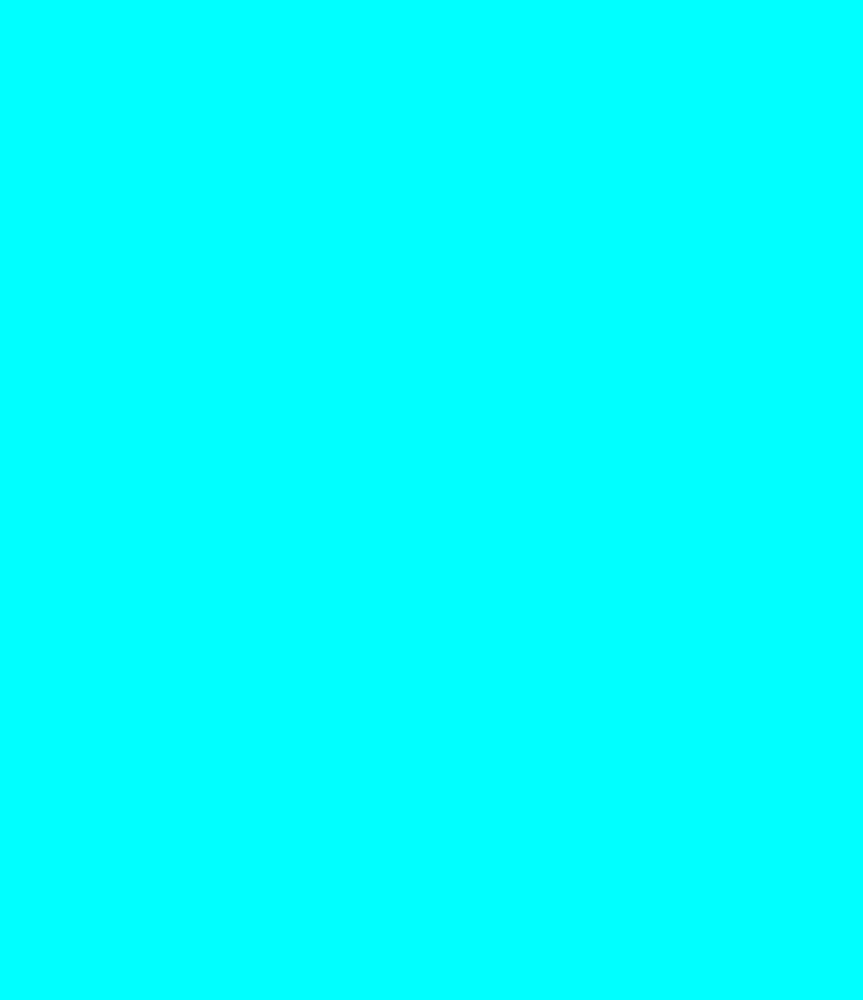
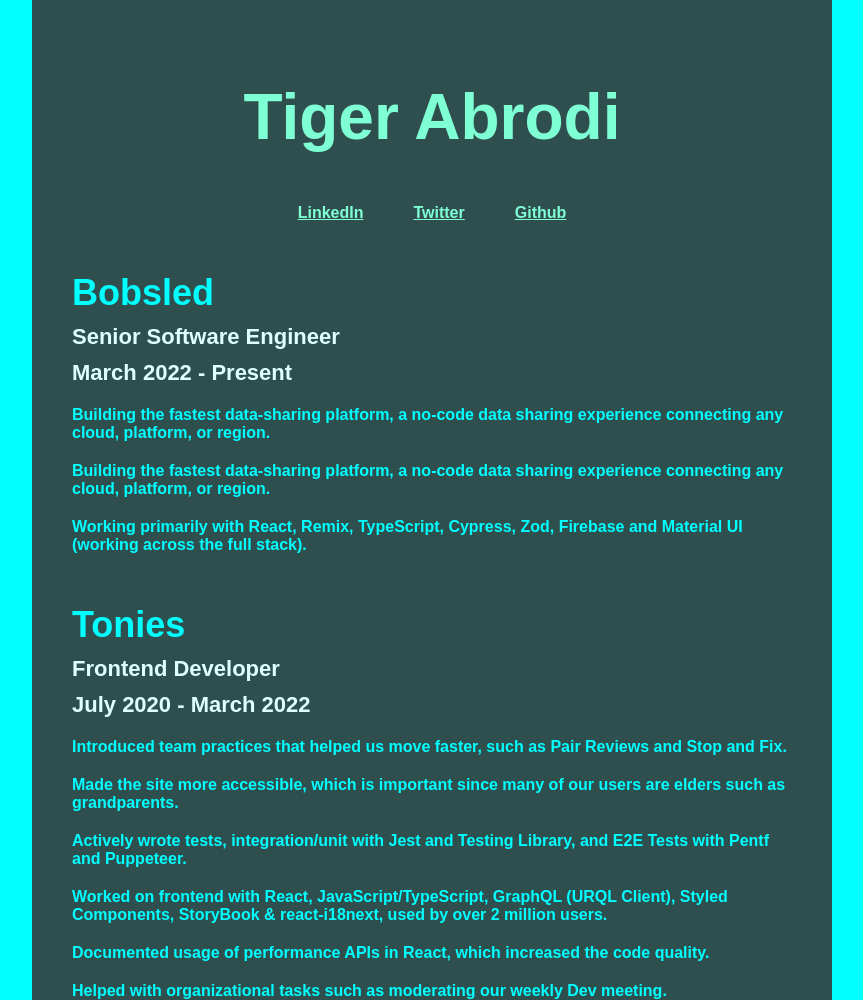
Before and after one commit to tigerabrodi/cloud-resume, a plain HTML site: page index.html in a window 1280 px wide. Shown: the whole page, without its empty margins (208-1071 px from the left). Before the commit the page ends 800 px from the top, so only its background shows below. Drawn offline with Linux system fonts and the light colour scheme.

Commit message:
small resume

```diff
--- a/index.css
+++ b/index.css
@@ -16,4 +16,69 @@ body {
   height: 100%;
   width: 100%;
   font-family: sans-serif;
+  display: flex;
+  align-items: center;
+  flex-direction: column;
 }
+
+.resume {
+  width: 800px;
+  height: 1200px;
+  margin: auto 0;
+  position: relative;
+  background-color: darkslategrey;
+  display: flex;
+  flex-direction: column;
+  align-items: center;
+}
+
+.resume__title {
+  color: aquamarine;
+  font-size: 64px;
+  margin-top: 80px;
+}
+
+.resume__links-wrapper {
+  margin-top: 50px;
+  display: flex;
+  align-items: center;
+}
+
+.resume__links-wrapper a {
+  color: aquamarine;
+  font-weight: bold;
+  margin-right: 50px;
+}
+
+.resume__links-wrapper a:last-of-type {
+  margin-right: 0;
+}
+
+.resume__job:first-of-type {
+  margin-top: 150px;
+}
+
+.resume__job {
+  margin-top: 50px;
+  display: flex;
+  flex-direction: column;
+  width: 90%;
+}
+
+.resume__job h2 {
+  font-size: 36px;
+  color: aqua;
+}
+
+.resume__job p {
+  color: lightcyan;
+  margin-top: 10px;
+  font-size: 22px;
+  font-weight: bold;
+}
+
+.resume__job ol {
+  color: aqua;
+  margin-top: 20px;
+  font-weight: bold;
+}
--- a/index.html
+++ b/index.html
@@ -7,5 +7,82 @@
     <link rel="stylesheet" href="./index.css" />
     <title>Resume</title>
   </head>
-  <body></body>
+  <body>
+    <div class="resume">
+      <h1 class="resume__title">Tiger Abrodi</h1>
+      <div class="resume__links-wrapper">
+        <a
+          href="https://www.linkedin.com/in/tiger-abrodi/"
+          target="_blank"
+          rel="noopener noreferrer"
+          >LinkedIn</a
+        >
+        <a
+          href="https://www.linkedin.com/in/tiger-abrodi/"
+          target="_blank"
+          rel="noopener noreferrer"
+          >Twitter</a
+        >
+        <a
+          href="https://www.linkedin.com/in/tiger-abrodi/"
+          target="_blank"
+          rel="noopener noreferrer"
+          >Github</a
+        >
+      </div>
+
+      <div class="resume__job">
+        <h2>Bobsled</h2>
+        <p>Senior Software Engineer</p>
+        <p>March 2022 - Present</p>
+        <ul>
+          <ol>
+            Building the fastest data-sharing platform, a no-code data sharing
+            experience connecting any cloud, platform, or region.
+          </ol>
+          <ol>
+            Building the fastest data-sharing platform, a no-code data sharing
+            experience connecting any cloud, platform, or region.
+          </ol>
+          <ol>
+            Working primarily with React, Remix, TypeScript, Cypress, Zod,
+            Firebase and Material UI (working across the full stack).
+          </ol>
+        </ul>
+      </div>
+
+      <div class="resume__job">
+        <h2>Tonies</h2>
+        <p>Frontend Developer</p>
+        <p>July 2020 - March 2022</p>
+        <ul>
+          <ol>
+            Introduced team practices that helped us move faster, such as Pair
+            Reviews and Stop and Fix.
+          </ol>
+          <ol>
+            Made the site more accessible, which is important since many of our
+            users are elders such as grandparents.
+          </ol>
+          <ol>
+            Actively wrote tests, integration/unit with Jest and Testing
+            Library, and E2E Tests with Pentf and Puppeteer.
+          </ol>
+          <ol>
+            Worked on frontend with React, JavaScript/TypeScript, GraphQL (URQL
+            Client), Styled Components, StoryBook & react-i18next, used by over
+            2 million users.
+          </ol>
+          <ol>
+            Documented usage of performance APIs in React, which increased the
+            code quality.
+          </ol>
+          <ol>
+            Helped with organizational tasks such as moderating our weekly Dev
+            meeting.
+          </ol>
+        </ul>
+      </div>
+    </div>
+  </body>
 </html>
```
